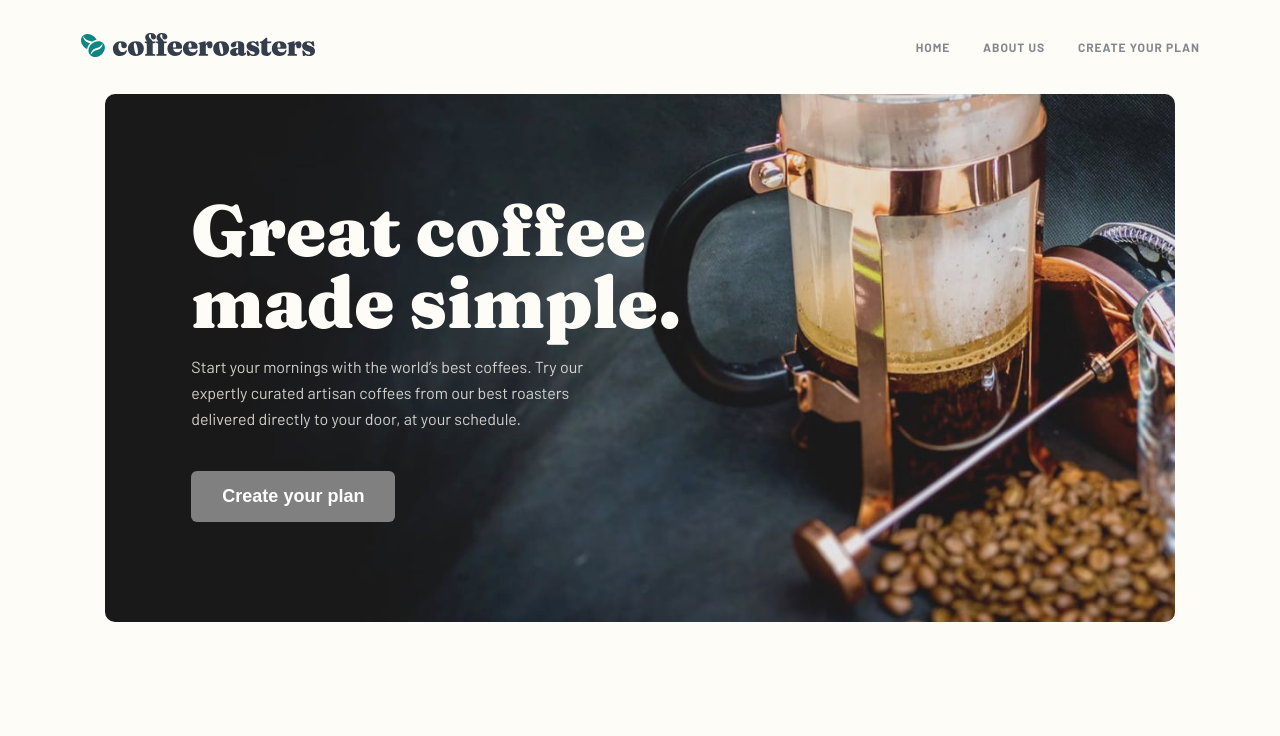
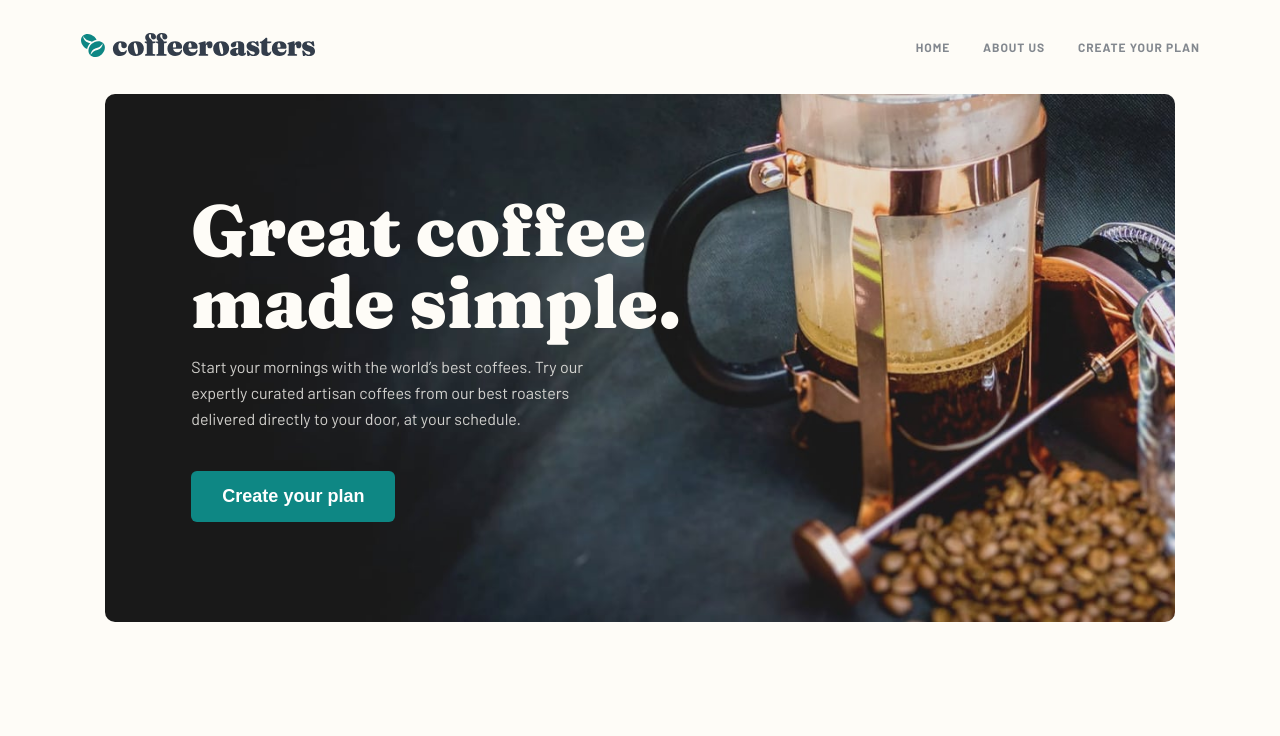
Before and after one commit to Grind3189/coffee-roaster-subscription, a React (Vite) app: page / in a window 1280 px wide. Shown: the top 736 px of the page. Built offline with nearby package versions, Linux system fonts and the light colour scheme.

Commit message:
commit update

```diff
--- a/src/components/Button/Button.jsx
+++ b/src/components/Button/Button.jsx
@@ -13,7 +13,7 @@ function Button( {children, color, fontSize, fontWeight, handleClick, name, isDi
       className={`button-style ${name}`}
       style={style}
       onClick={handleClick ? handleClick : null}
-      disabled={!isDisabled}
+      disabled={isDisabled}
 
     >
         {children}
--- a/src/pages/Subscribe/Subscribe.jsx
+++ b/src/pages/Subscribe/Subscribe.jsx
@@ -219,7 +219,7 @@ function Subscribe() {
                     name='s-create-plan'
                     isDisabled={checkTruthyData(subscriptionData)}
                 >
-                    {checkTruthyData(subscriptionData) ? 'Place order' : 'Create my plan!' }
+                    {checkTruthyData(subscriptionData) ? 'Create my plan!' : 'Place order' }
                 </Button>
             </div>
         </section>
--- a/src/utils.js
+++ b/src/utils.js
@@ -2,10 +2,10 @@
 const checkTruthyData = (data) => {
     for (const key in data) {
      if (!data[key]) {
-         return false
+         return true
      }
     }
-    return true
+    return false
  }
 
  export {checkTruthyData}
```
